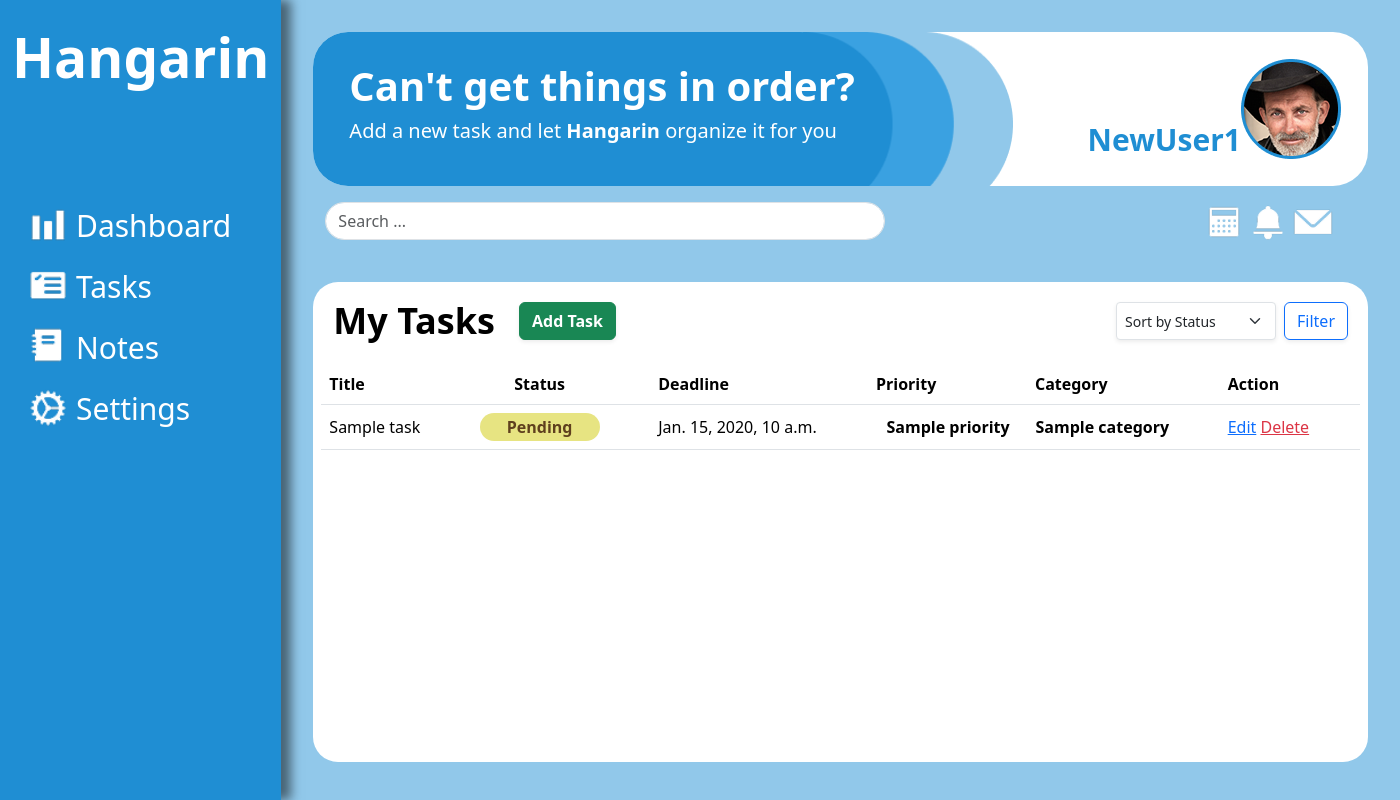
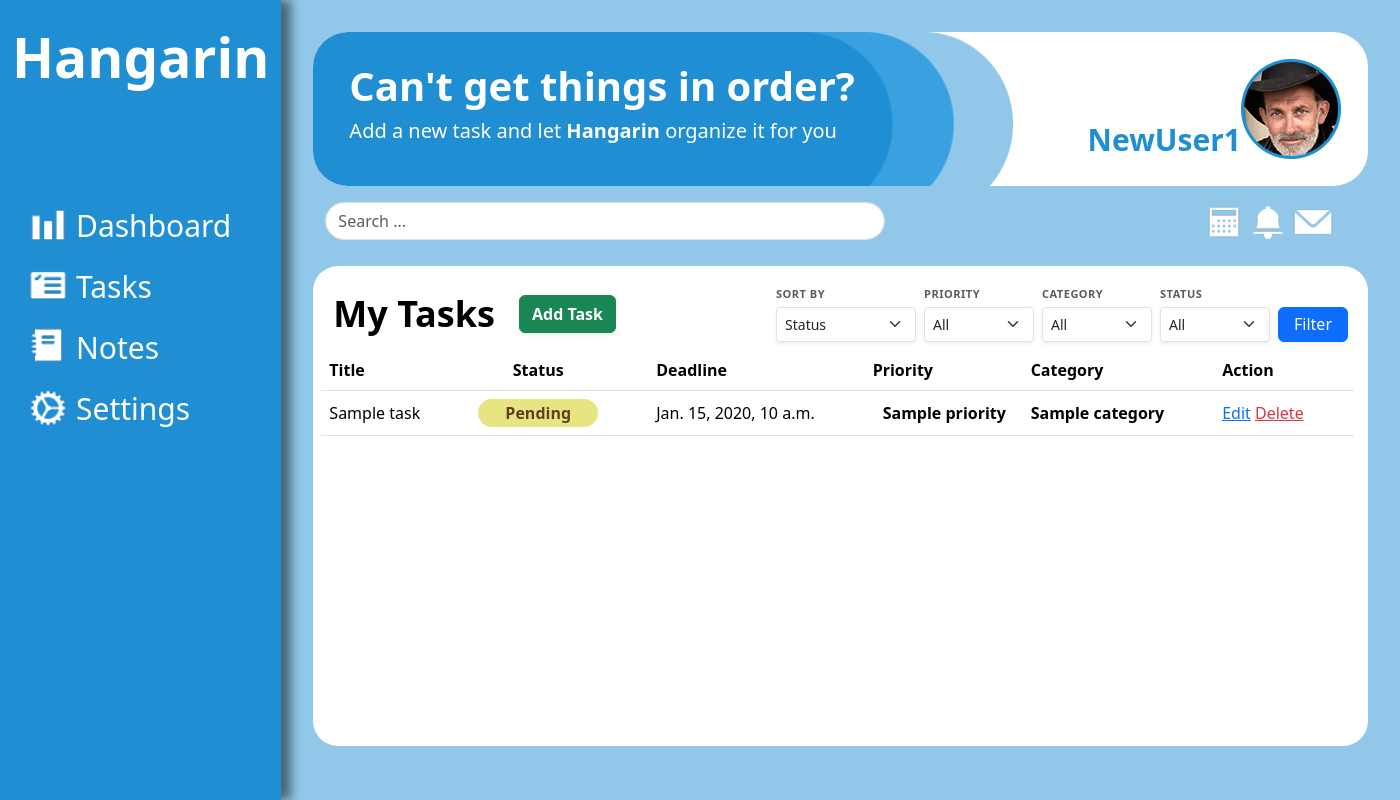
Before and after one commit to FernandezCorporate/Hangarin, a Django app: page /taskList in a window 1400 px wide. Run offline with Django 5.2, Linux system fonts and the light colour scheme; tables that the repository leaves empty hold one stand-in row (values such as "Sample post"); some libraries are stand-ins or nearby versions.

Commit message:
Added categorization filter

```diff
--- a/Hangarin_App/Task_and_Todo_Manager/templates/includes/pagination.html
+++ b/Hangarin_App/Task_and_Todo_Manager/templates/includes/pagination.html
@@ -5,7 +5,7 @@ justify-content-between mt-0">
         <ul class="pagination">
             {% if page_obj.number > 1 %}
             <li class="page-item">
-                <a class="page-link" href="?page=1&q={{ request.GET.q }}&sort_by={{ request.GET.sort_by }}">First</a>
+                <a class="page-link" href="?page=1&q={{ request.GET.q }}&sort_by={{ request.GET.sort_by }}&priority={{ request.GET.priority }}&category={{ request.GET.category }}&status={{ request.GET.status }}">First</a>
             </li>
             {% else %}
             <li class="page-item disabled">
@@ -15,7 +15,7 @@ justify-content-between mt-0">
 
             {% if page_obj.has_previous %}
             <li class="page-item">
-                <a class="page-link" href="?page={{ page_obj.previous_page_number }}&q={{ request.GET.q }}&sort_by={{ request.GET.sort_by }}">Prev</a>
+                <a class="page-link" href="?page={{ page_obj.previous_page_number }}&q={{ request.GET.q }}&sort_by={{ request.GET.sort_by }}&priority={{ request.GET.priority }}&category={{ request.GET.category }}&status={{ request.GET.status }}">Prev</a>
             </li>
             {% else %}
             <li class="page-item disabled">
@@ -33,14 +33,14 @@ justify-content-between mt-0">
                 </li>
                 {% elif page_num > page_obj.number|add:'-3' and page_num < page_obj.number|add:'3' %}
                 <li class="page-item">
-                    <a class="page-link" href="?page={{ page_num }}&q={{ request.GET.q }}&sort_by={{ request.GET.sort_by }}">{{ page_num }}</a>
+                    <a class="page-link" href="?page={{ page_num }}&q={{ request.GET.q }}&sort_by={{ request.GET.sort_by }}&priority={{ request.GET.priority }}&category={{ request.GET.category }}&status={{ request.GET.status }}">{{ page_num }}</a>
                 </li>
                 {% endif %}
             {% endfor %}
 
             {% if page_obj.has_next %}
             <li class="page-item">
-                <a class="page-link" href="?page={{ page_obj.next_page_number }}&q={{ request.GET.q }}&sort_by={{ request.GET.sort_by }}">Next</a>
+                <a class="page-link" href="?page={{ page_obj.next_page_number }}&q={{ request.GET.q }}&sort_by={{ request.GET.sort_by }}&priority={{ request.GET.priority }}&category={{ request.GET.category }}&status={{ request.GET.status }}">Next</a>
             </li>
             {% else %}
             <li class="page-item disabled">
@@ -50,7 +50,7 @@ justify-content-between mt-0">
 
             {% if page_obj.number != paginator.num_pages %}
             <li class="page-item">
-                <a class="page-link" href="?page={{ paginator.num_pages }}&q={{ request.GET.q }}&sort_by={{ request.GET.sort_by }}">Last</a>
+                <a class="page-link" href="?page={{ paginator.num_pages }}&q={{ request.GET.q }}&sort_by={{ request.GET.sort_by }}&priority={{ request.GET.priority }}&category={{ request.GET.category }}&status={{ request.GET.status }}">Last</a>
             </li>
             {% else %}
             <li class="page-item disabled">
--- a/Hangarin_App/Task_and_Todo_Manager/templates/taskList.html
+++ b/Hangarin_App/Task_and_Todo_Manager/templates/taskList.html
@@ -3,8 +3,13 @@
     <div class="icons container">
         <div class="row d-flex">
             <div class="col-10">
-                <form action="{% url 'task-list' %}" class="search">
-                    <input type="text" class="form-control rounded-pill" placeholder="Search ..." name="q" style="width: 40vw;">
+                <form action="{% url 'task-list' %}" method="get" class="search">
+                    <input type="text" class="form-control rounded-pill" placeholder="Search ..." name="q" value="{{ request.GET.q }}" style="width: 40vw;">
+
+                    <input type="hidden" name="priority" value="{{ request.GET.priority|default:'All' }}">
+                    <input type="hidden" name="category" value="{{ request.GET.category|default:'All' }}">
+                    <input type="hidden" name="status" value="{{ request.GET.status|default:'All' }}">
+                    <input type="hidden" name="sort_by" value="{{ request.GET.sort_by|default:'status' }}">
                 </form>
             </div>
             <div class="col-2 misc">
@@ -15,7 +20,7 @@
         </div>
     </div>
 
-    <div class="container tableInfo mt-4">
+    <div class="container tableInfo mt-2">
         <div class="row align-items-center mb-3">
             <div class="col-auto">
                 <h1 class="fw-bold mb-0" style="font-size: 36px; line-height: 1;">My Tasks</h1>
@@ -30,23 +35,62 @@
             </div>
 
             <div class="col-auto ms-auto">
-                <form action="{% url 'task-list' %}" method="get" class="d-flex align-items-center gap-2">
+                <form action="{% url 'task-list' %}" method="get" class="d-flex align-items-end gap-2">
+
                     {% if request.GET.q %}
                         <input type="hidden" name="q" value="{{ request.GET.q }}">
                     {% endif %}
 
-                    <select name="sort_by" class="form-select form-select-sm shadow-sm" style="width: 160px; height: 38px; cursor: pointer;">
-                        <option value="status" {% if request.GET.sort_by == "status" %}selected{% endif %}>Sort by Status</option>
-                        <option value="category__name" {% if request.GET.sort_by == "category__name" %}selected{% endif %}>Sort by Category</option>
-                        <option value="priority__name" {% if request.GET.sort_by == "priority__name" %}selected{% endif %}>Sort by Priority</option>
-                    </select>
+                    <div class="d-flex flex-column">
+                        <label class="text-muted fw-bold mb-1" style="font-size: 11px; text-transform: uppercase; letter-spacing: 0.5px;">Sort By</label>
+                        <select name="sort_by" class="form-select form-select-sm shadow-sm" style="width: 140px; height: 35px; cursor: pointer;">
+                            <option value="status" {% if request.GET.sort_by == "status" %}selected{% endif %}>Status</option>
+                            <option value="category__name" {% if request.GET.sort_by == "category__name" %}selected{% endif %}>Category</option>
+                            <option value="priority" {% if request.GET.sort_by == "priority" %}selected{% endif %}>Priority</option>
+                            <option value="deadline" {% if request.GET.sort_by == "deadline" %}selected{% endif %}>Deadline</option>
+                        </select>
+                    </div>
 
-                    <button type="submit" class="btn btn-outline-primary shadow-sm" style="height: 38px;">
+                    <div class="d-flex flex-column">
+                        <label class="text-muted fw-bold mb-1" style="font-size: 11px; text-transform: uppercase; letter-spacing: 0.5px;">Priority</label>
+                        <select name="priority" class="form-select form-select-sm shadow-sm" style="width: 110px; height: 35px; cursor: pointer;">
+                            <option value="All" {% if request.GET.priority == "All" or not request.GET.priority %}selected{% endif %}>All</option>
+                            <option value="Optional" {% if request.GET.priority == "Optional" %}selected{% endif %}>Optional</option>
+                            <option value="Low" {% if request.GET.priority == "Low" %}selected{% endif %}>Low</option>
+                            <option value="Medium" {% if request.GET.priority == "Medium" %}selected{% endif %}>Medium</option>
+                            <option value="High" {% if request.GET.priority == "High" %}selected{% endif %}>High</option>
+                            <option value="Critical" {% if request.GET.priority == "Critical" %}selected{% endif %}>Critical</option>
+                        </select>
+                    </div>
+
+                    <div class="d-flex flex-column">
+                        <label class="text-muted fw-bold mb-1" style="font-size: 11px; text-transform: uppercase; letter-spacing: 0.5px;">Category</label>
+                        <select name="category" class="form-select form-select-sm shadow-sm" style="width: 110px; height: 35px; cursor: pointer;">
+                            <option value="All" {% if request.GET.category == "All" or not request.GET.category %}selected{% endif %}>All</option>
+                            <option value="School" {% if request.GET.category == "School" %}selected{% endif %}>School</option>
+                            <option value="Projects" {% if request.GET.category == "Projects" %}selected{% endif %}>Projects</option>
+                            <option value="Personal" {% if request.GET.category == "Personal" %}selected{% endif %}>Personal</option>
+                            <option value="Work" {% if request.GET.category == "Work" %}selected{% endif %}>Work</option>
+                            <option value="Finance" {% if request.GET.category == "Finance" %}selected{% endif %}>Finance</option>
+                        </select>
+                    </div>
+
+                    <div class="d-flex flex-column">
+                        <label class="text-muted fw-bold mb-1" style="font-size: 11px; text-transform: uppercase; letter-spacing: 0.5px;">Status</label>
+                        <select name="status" class="form-select form-select-sm shadow-sm" style="width: 110px; height: 35px; cursor: pointer;">
+                            <option value="All" {% if request.GET.status == "All" or not request.GET.status %}selected{% endif %}>All</option>
+                            <option value="Completed" {% if request.GET.status == "Completed" %}selected{% endif %}>Completed</option>
+                            <option value="In Progress " {% if request.GET.status == "In Progress " %}selected{% endif %}>In Progress</option>
+                            <option value="Pending" {% if request.GET.status == "Pending" %}selected{% endif %}>Pending</option>
+                        </select>
+                    </div>
+
+                    <button type="submit" class="btn btn-primary shadow-sm" style="height: 35px; padding: 0 15px;">
                         Filter
                     </button>
                 </form>
             </div>
-        </div>
+
 
 
         <div class="row">
@@ -80,11 +124,11 @@
 
                             <td class="text-center">
                                 <div class="priority
-                                        {% if object.priority.name == 'low' %}priority-green
-                                        {% elif object.priority.name == 'medium' %}priority-blue
-                                        {% elif object.priority.name == 'high' %}priority-red
-                                        {% elif object.priority.name == 'optional' %}priority-grey
-                                        {% elif object.priority.name == 'critical' %}priority-scarlet
+                                        {% if object.priority.name == 'Low' %}priority-green
+                                        {% elif object.priority.name == 'Medium' %}priority-blue
+                                        {% elif object.priority.name == 'High' %}priority-red
+                                        {% elif object.priority.name == 'Optional' %}priority-grey
+                                        {% elif object.priority.name == 'Critical' %}priority-scarlet
                                         {% endif %}">
                                     <p style="text-align: center;" class="fw-bold mb-0">{{ object.priority }}</p>
                                 </div>
--- a/Hangarin_App/Task_and_Todo_Manager/views.py
+++ b/Hangarin_App/Task_and_Todo_Manager/views.py
@@ -18,18 +18,35 @@ class TaskView(ListView):
     paginate_by = 5
 
     def get_queryset(self):
+        # 1. Start with the full list
         qs = super().get_queryset()
+
+        # 2. Get values from URL
         query = self.request.GET.get('q')
+        p_val = self.request.GET.get('priority')
+        c_val = self.request.GET.get('category')
+        s_val = self.request.GET.get('status')
 
+        # 3. Apply Search (Only if query exists)
         if query:
-            qs = qs.filter(
-                Q(title__icontains=query)
-            )
+            qs = qs.filter(title__icontains=query)
+
+        # 4. Apply Filters (Only if they are not "All" and not None)
+        if p_val and p_val != "All":
+            qs = qs.filter(priority__name__iexact=p_val)
+
+        if c_val and c_val != "All":
+            qs = qs.filter(category__name__iexact=c_val)
+
+        if s_val and s_val != "All":
+            qs = qs.filter(status__iexact=s_val)
 
         return qs
 
+
+
     def get_ordering(self):
-        allowed = ["priority__name", "category__name", "status"]
+        allowed = ["priority", "category__name", "status", "deadline"]
         sort_by = self.request.GET.get("sort_by")
         if sort_by in allowed:
             return sort_by
```
